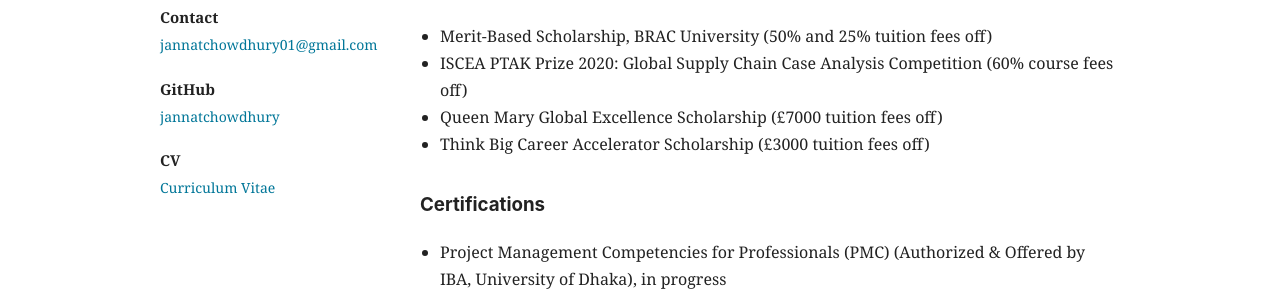
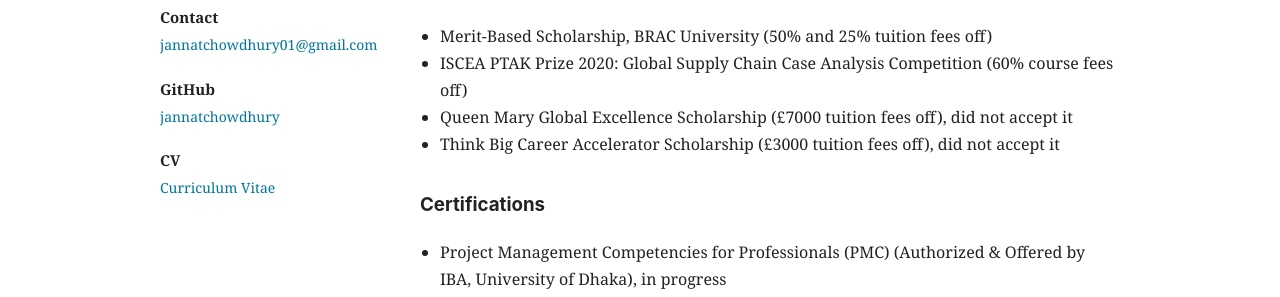
Before and after one commit to jannatchowdhury/jannatchowdhury.github.io, a Jekyll site: the page built from teaching.md, in a window 1280 px wide. Shown: the part 644-941 px from the top of the page. Built offline with Jekyll 4.4.1, drawn with Linux system fonts in a browser that asks for light colours; our own code applies the rules of GitHub Pages for plain Markdown files.

Commit message:
Update teaching.md

```diff
--- a/teaching.md
+++ b/teaching.md
@@ -6,8 +6,8 @@
 ### Scholarships
 * Merit-Based Scholarship, BRAC University (50% and 25% tuition fees off)
 * ISCEA PTAK Prize 2020: Global Supply Chain Case Analysis Competition (60% course fees off)
-* Queen Mary Global Excellence Scholarship (£7000 tuition fees off)
-* Think Big Career Accelerator Scholarship (£3000 tuition fees off)
+* Queen Mary Global Excellence Scholarship (£7000 tuition fees off), did not accept it
+* Think Big Career Accelerator Scholarship (£3000 tuition fees off), did not accept it
 
 ### Certifications
 * Project Management Competencies for Professionals (PMC) (Authorized & Offered by IBA, University of Dhaka), in progress
```
